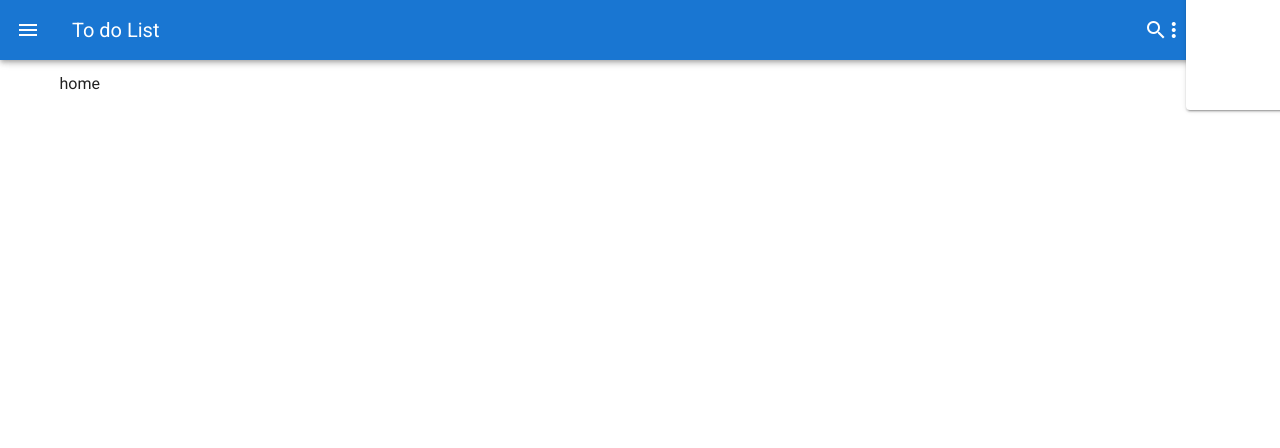
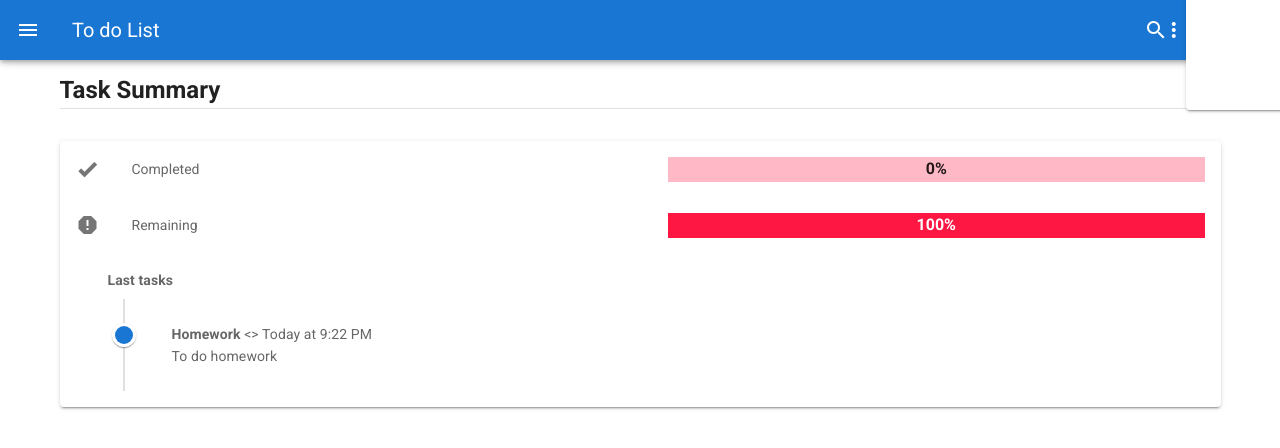
Before and after one commit to GiancarloAparicio/To-do-list-Vuetify-PWA, a Vue app: page / in a window 1280 px wide. Shown: the top 448 px of the page. Built offline with nearby package versions, Linux system fonts and the light colour scheme.

Commit message:
FEACTURE: Funcionalidad del home terminada Agregar alertas push y notificaciones

```diff
--- a/src/App.vue
+++ b/src/App.vue
@@ -24,16 +24,8 @@ export default {
 };
 </script>
 
-<style>
-.show {
-  position: absolute;
-  transform: scale(1, 1);
-  transition: transform 0.3s;
-}
-
-.hidden {
-  position: absolute;
-  transform: scale(0, 0);
-  transition: transform 0.3s;
+<style scoped>
+.container {
+  overflow: hidden !important;
 }
 </style>
--- /dev/null
+++ b/src/components/ProgressLinear.vue
@@ -0,0 +1,62 @@
+<template>
+  <v-list-item>
+    <v-list-item-icon>
+      <v-icon>{{ icon }}</v-icon>
+    </v-list-item-icon>
+    <v-list-item-subtitle>{{ title }}</v-list-item-subtitle>
+
+    <v-progress-linear
+      :value="percentage"
+      :class="percentage > 50 && 'white--text'"
+      :color="setColorProgress"
+      height="25"
+    >
+      <strong>{{ Math.ceil(percentage) }}%</strong>
+    </v-progress-linear>
+  </v-list-item>
+</template>
+
+<script>
+import { getColorToPercentage } from "../helpers/helper";
+
+const data = () => ({
+  percentage: 100,
+});
+
+const methods = {
+  //
+};
+
+const props = {
+  title: {
+    default: "Limit",
+  },
+  icon: {
+    default: "mdi-clock-time-five",
+  },
+  value: {
+    default: 100,
+  },
+  invert: {
+    default: false,
+  },
+};
+
+const computed = {
+  setColorProgress() {
+    this.percentage = this.value;
+    return getColorToPercentage(this.value, this.invert);
+  },
+};
+
+export default {
+  name: "ProgressLinear",
+  data,
+  props,
+  methods,
+  computed,
+};
+</script>
+
+<style scoped>
+</style>
--- a/src/components/SaveListForm.vue
+++ b/src/components/SaveListForm.vue
@@ -74,7 +74,7 @@ const methods = {
         let task = {
           [this.name]: {
             description: this.description,
-            create_at: moment().format("L"),
+            create_at: moment().format("DD-MM-YYYY HH:mm:ss"),
             id: `${uuidv4()}`,
             list: [],
           },
--- a/src/helpers/helper.js
+++ b/src/helpers/helper.js
@@ -72,20 +72,17 @@ export function nameExistList(listsName, name) {
  * @param {string} localName
  * @return {object}
  */
-export function savePictureToLocal(picture, dispatch, localName = 'photo') {
-	for (let index = 0, file; (file = picture[index]); index++) {
+export function savePictureToLocal(file, dispatch, localName = 'photo') {
 	if (!file.type.match('image.*')) {
-			continue;
+		return;
 	}
 
 	let reader = new FileReader();
-
 	reader.onload = ((photo) => (event) => {
 		let picture = {
 			alt: photo.name,
 			picture: event.target.result,
 		};
-
 		dispatch({
 			photo: picture,
 		});
@@ -94,7 +91,62 @@ export function savePictureToLocal(picture, dispatch, localName = 'photo') {
 	})(file);
 
 	reader.readAsDataURL(file);
-	}
 
 	return JSON.parse(localStorage.getItem(localName));
 }
+
+/**
+ * Calculate a color (red <-> green) depending on the passed parameter (0-100)
+ * @param {int} percentage
+ * @return {string} color
+ */
+export function getColorToPercentage(percentage, invert = false) {
+	let value = invert ? percentage : -(percentage - 100);
+	if (value < 10) {
+		return 'red accent-3';
+	}
+	if (10 <= value && value < 20) {
+		return 'red accent-2';
+	}
+	if (20 <= value && value < 30) {
+		return 'orange accent-3';
+	}
+	if (30 <= value && value < 40) {
+		return 'orange accent-2';
+	}
+	if (40 <= value && value < 50) {
+		return 'amber lighten-2';
+	}
+	if (50 <= value && value < 60) {
+		return 'lime accent-4';
+	}
+	if (60 <= value && value < 70) {
+		return 'lime accent-2';
+	}
+	if (70 <= value && value < 80) {
+		return 'light-green accent-2';
+	}
+	if (80 <= value && value < 90) {
+		return 'green accent-3';
+	}
+	if (90 <= value && value <= 100) {
+		return 'green accent-4';
+	}
+}
+
+/**
+ * Gets the percentage of tasks completed (true) or incomplete (false)
+ *  from the total state (100%)
+ * @param {object} state
+ * @param {boolean} condition
+ */
+export function getPercentageToState(state, condition = true) {
+	let total = state.tasks.All.list.length;
+	let result = state.tasks.All.list.reduce((result, task) => {
+		return task.status === condition ? result + 1 : result;
+	}, 0);
+	if (total) {
+		return (100 * result) / total;
+	}
+	return condition ? 0 : 100;
+}
--- a/src/partials/NavBar.vue
+++ b/src/partials/NavBar.vue
@@ -121,4 +121,16 @@ export default {
 .v-overlay__scrim {
   height: 100vh !important;
 }
+
+.show {
+  position: absolute;
+  transform: scale(1, 1);
+  transition: transform 0.3s;
+}
+
+.hidden {
+  position: absolute;
+  transform: scale(0, 0);
+  transition: transform 0.3s;
+}
 </style>
--- a/src/store/modules/tasks/actions.js
+++ b/src/store/modules/tasks/actions.js
@@ -16,8 +16,9 @@ const actions = {
 		store.commit('handleAddTask', {
 			...payload,
 			id: `${uuidv4()}`,
-			create_at: moment().format('L'),
+			create_at: moment().format('DD-MM-YYYY HH:mm:ss'),
 			status: false,
+			finish_at: moment(payload.finish_at).format('DD-MM-YYYY HH:mm:ss'),
 		});
 	},
 
--- a/src/store/modules/tasks/getters.js
+++ b/src/store/modules/tasks/getters.js
@@ -1,3 +1,5 @@
+import { getPercentageToState } from '../../../helpers/helper';
+
 const getters = {
 	getTasks: (state) => {
 		localStorage.setItem('tasks', JSON.stringify(state));
@@ -7,6 +9,19 @@ const getters = {
 		localStorage.setItem('tasks', JSON.stringify(state));
 		return state.tasks.All.list;
 	},
+	getPercentageCompleted: (state) => {
+		return getPercentageToState(state);
+	},
+	getPercentageIncomplete: (state) => {
+		return getPercentageToState(state, false);
+	},
+	getLastTask: (state) => {
+		let total = state.tasks.All.list.length;
+		if (total < 3) {
+			return state.tasks.All.list;
+		}
+		return state.tasks.All.list.slice(total - 3, total);
+	},
 };
 
 export default getters;
--- a/src/store/modules/tasks/state.js
+++ b/src/store/modules/tasks/state.js
@@ -14,14 +14,14 @@ export function getState() {
 				description: 'All lists',
 				id: 'a1b83137-47d0-1718-82d3-0ac2cb70216a',
 				notification: true,
-				create_at: moment().format('L'),
+				create_at: moment().format('DD-MM-YYYY HH:mm:ss'),
 				list: [
 					{
 						name: 'Homework',
 						id: 'a1b83137-4720-4822-82d3-0ac2cb70216a',
 						description: 'To do homework',
-						create_at: moment().format('L'),
-						finish_at: '2020-10-05',
+						create_at: moment().format('DD-MM-YYYY HH:mm:ss'),
+						finish_at: '21-12-2020',
 						hour_at: '05:40',
 						list: 'Work',
 						status: false,
@@ -32,14 +32,14 @@ export function getState() {
 				description: 'Job List',
 				notification: true,
 				id: 'a1b83137-4720-4818-82d3-0ac2cb70216a',
-				create_at: moment().format('L'),
+				create_at: moment().format('DD-MM-YYYY HH:mm:ss'),
 				list: [
 					{
 						name: 'Homework',
 						id: 'a1b83137-4720-4822-82d3-0ac2cb70216a',
 						description: 'To do homework',
-						create_at: moment().format('L'),
-						finish_at: '2020-10-05',
+						create_at: moment().format('DD-MM-YYYY HH:mm:ss'),
+						finish_at: '21-12-2020',
 						hour_at: '05:40',
 						list: 'Work',
 						status: false,
--- a/src/views/Home/Home.vue
+++ b/src/views/Home/Home.vue
@@ -1,9 +1,76 @@
 <template>
-  <div class="home">home</div>
+  <div>
+    <h2>Task Summary</h2>
+    <v-divider class="py-4" />
+
+    <v-card>
+      <ProgressLinear
+        title="Completed"
+        icon="mdi-check-bold"
+        :invert="true"
+        :value="getPercentageCompleted"
+      />
+      <ProgressLinear
+        title="Remaining"
+        icon="mdi-alert-octagon"
+        :value="getPercentageIncomplete"
+      />
+
+      <v-card-text>
+        <div class="font-weight-bold ml-8 mb-2">Last tasks</div>
+
+        <v-timeline align-top dense>
+          <v-timeline-item v-for="(task, index) in lastTask" :key="index" small>
+            <div>
+              <div class="font-weight-normal">
+                <strong>{{ task.name }}</strong> <>
+                {{ calculateTime(task.create_at) }}
+              </div>
+              <div>{{ task.description }}</div>
+            </div>
+          </v-timeline-item>
+        </v-timeline>
+      </v-card-text>
+    </v-card>
+  </div>
 </template>
 
 <script>
+import { mapGetters } from "vuex";
+import ProgressLinear from "../../components/ProgressLinear";
+import moment from "moment";
+
+//:color="message.color"  (task linea)
+const data = () => ({
+  time: 50,
+});
+
+const methods = {
+  calculateTime(time) {
+    return moment(time, "DD-MM-YYYY HH:mm:ss").calendar();
+  },
+};
+
+const computed = {
+  ...mapGetters("listTask", [
+    "getPercentageIncomplete",
+    "getPercentageCompleted",
+    "getLastTask",
+  ]),
+  lastTask() {
+    return this.getLastTask;
+  },
+};
+
+const components = {
+  ProgressLinear,
+};
+
 export default {
   name: "Home",
+  data,
+  methods,
+  components,
+  computed,
 };
 </script>
--- a/src/views/Settings/Settings.vue
+++ b/src/views/Settings/Settings.vue
@@ -16,15 +16,21 @@
             <v-list-item-icon>
               <v-icon>mdi-bookmark-check-outline</v-icon>
             </v-list-item-icon>
-            <v-list-item-subtitle>50%</v-list-item-subtitle>
+            <v-list-item-subtitle>
+              {{ getPercentageCompleted }}%
+            </v-list-item-subtitle>
           </v-list-item>
           <v-list-item>
             <v-list-item-icon>
               <v-icon>mdi-alarm-check</v-icon>
             </v-list-item-icon>
-            <v-list-item-subtitle>50%</v-list-item-subtitle>
+            <v-list-item-subtitle>
+              {{ getPercentageIncomplete }}%
+            </v-list-item-subtitle>
           </v-list-item>
         </v-list-item>
+
+        <v-divider></v-divider>
 
         <v-form ref="form" lazy-validation>
           <v-list-item>
@@ -46,7 +52,7 @@
             <v-list-item-icon>
               <v-icon>mdi-message-cog</v-icon>
             </v-list-item-icon>
-            <v-list-item>General notifications: </v-list-item>
+            <v-list-item>Notifications: </v-list-item>
 
             <v-checkbox v-model="notifications" />
           </v-list-item>
@@ -59,10 +65,8 @@
             <v-list-item class="w-30">
               <v-file-input
                 v-model="photo"
-                chips
                 show-size
                 counter
-                multiple
                 accept="image/png, image/jpeg, image/bmp"
                 label="File"
               />
@@ -77,7 +81,6 @@
             <v-list-item>
               <v-text-field
                 v-model="name"
-                label="Enter name"
                 :rules="dataRules"
                 hide-details="auto"
               />
@@ -147,6 +150,7 @@ const methods = {
         notifications: this.notifications,
       });
       if (this.photo) {
+        console.log("Adentro");
         savePictureToLocal(this.photo, this.editUser);
       }
       this.$router.push({ name: "task" });
@@ -156,6 +160,10 @@ const methods = {
 
 const computed = {
   ...mapGetters("user", ["getUser"]),
+  ...mapGetters("listTask", [
+    "getPercentageIncomplete",
+    "getPercentageCompleted",
+  ]),
   dataRules() {
     this.name = this.getUser.name;
     this.notifications = this.getUser.notifications;
@@ -181,4 +189,5 @@ export default {
 };
 </script>
 
-<style scoped></style>
+<style scoped>
+</style>
--- a/src/views/Task/Show.vue
+++ b/src/views/Task/Show.vue
@@ -12,18 +12,7 @@
         </v-list-item-content>
       </v-list-item>
       <v-divider class="mx-4"></v-divider>
-      <v-list-item>
-        <v-list-item-icon>
-          <v-icon>mdi-clock-time-five</v-icon>
-        </v-list-item-icon>
-        <v-list-item-subtitle>Time limit:</v-list-item-subtitle>
-
-        <v-progress-linear :value="time" color="green" height="25">
-          <template v-slot="{ value }">
-            <strong class="white-text">{{ Math.ceil(value) }}%</strong>
-          </template>
-        </v-progress-linear>
-      </v-list-item>
+      <ProgressLinear title="Time limit:" />
     </v-card>
 
     <v-card class="mx-auto my-6">
@@ -75,6 +64,7 @@
 import { mapActions, mapGetters } from "vuex";
 import Edit from "./Edit";
 import DeleteButton from "../../components/DeleteButton";
+import ProgressLinear from "../../components/ProgressLinear";
 
 const data = () => ({
   time: 100,
@@ -117,6 +107,7 @@ const methods = {
 const components = {
   Edit,
   DeleteButton,
+  ProgressLinear,
 };
 
 export default {
@@ -129,10 +120,4 @@ export default {
 </script>
 
 <style scoped>
-.white-text {
-  color: white;
-}
-.black-text {
-  color: black;
-}
 </style>
```
Lines whose indentation alone changed are shown as unchanged.
